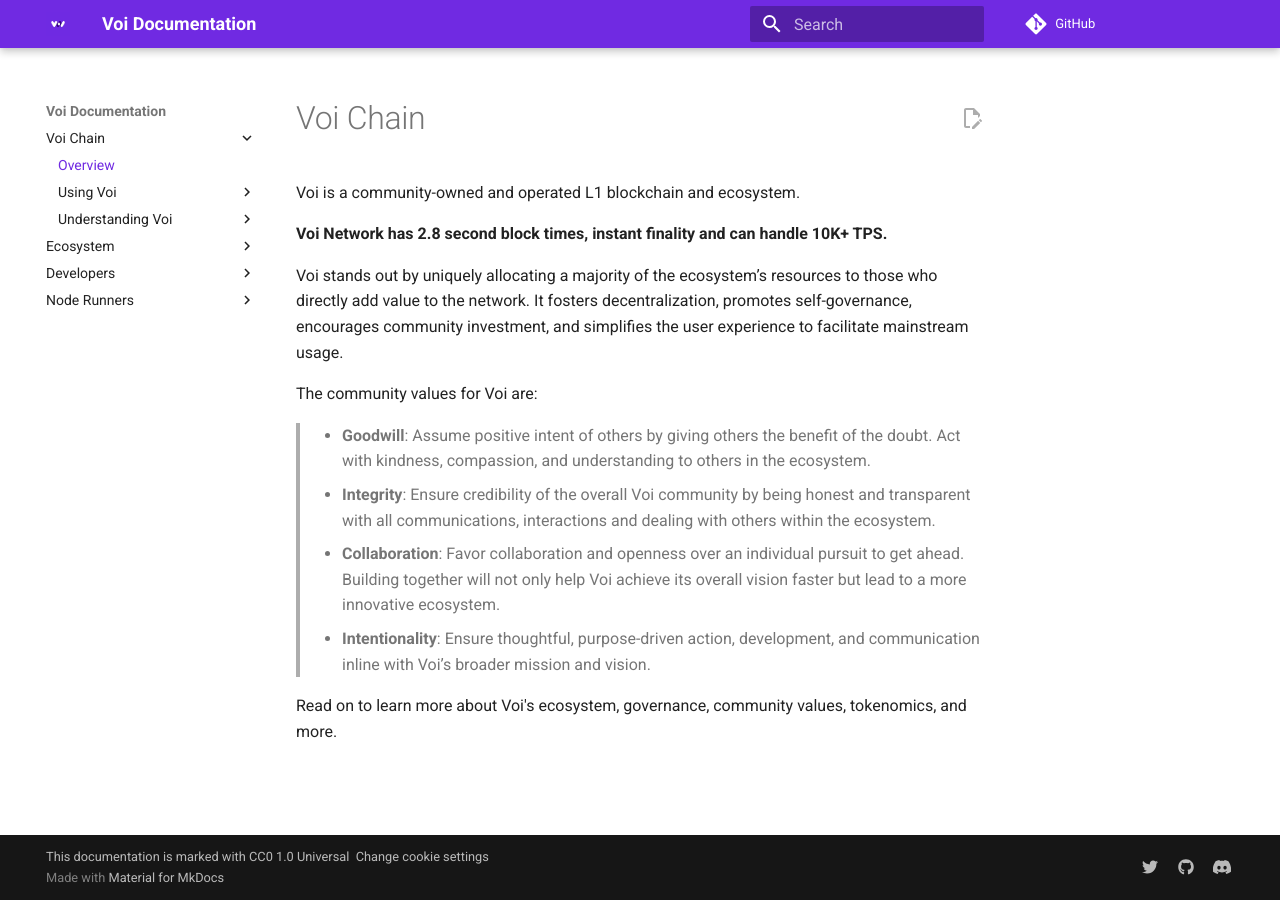
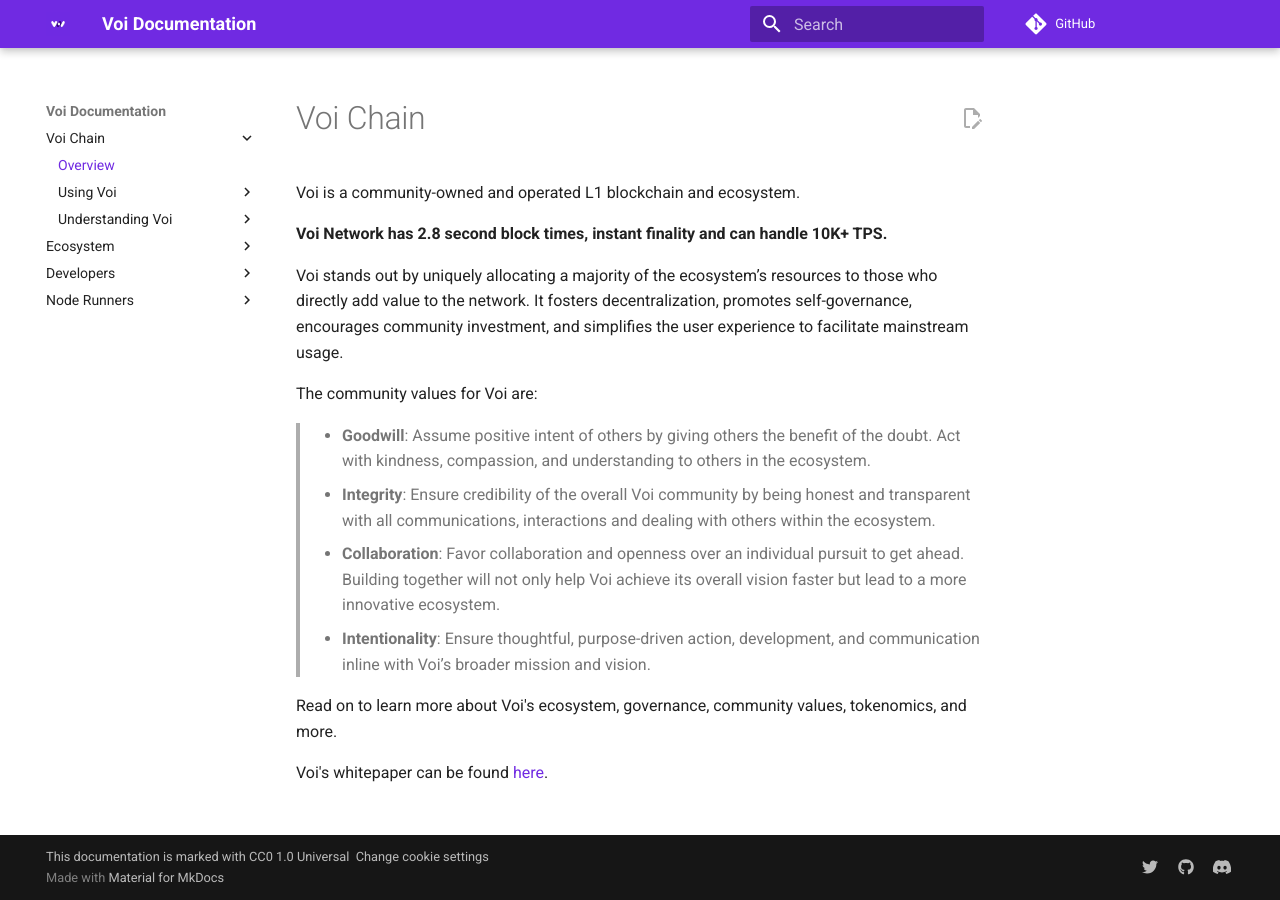
Before and after one commit to VoiNetwork/learn-more, an MkDocs documentation site: the page built from docs/index.md, in a window 1280 px wide. Built offline with MkDocs 1.6.1 and Material for MkDocs 9.7.7, drawn with Linux system fonts in a browser that asks for light colours; plug-ins that fetch from the network failed and are left out; comment, search, counter and statistics services are not loaded.

Commit message:
Update index.md

```diff
--- a/docs/index.md
+++ b/docs/index.md
@@ -17,3 +17,5 @@
 > - **Intentionality**: Ensure thoughtful, purpose-driven action, development, and communication inline with Voi’s broader mission and vision.
 
 Read on to learn more about Voi's ecosystem, governance, community values, tokenomics, and more.
+
+Voi's whitepaper can be found [here](https://drive.google.com/file/d/1gpZDpeoC3FAt-SAVS0B5Hq7bDdgnpE7R/view?usp=drive_link).
```
